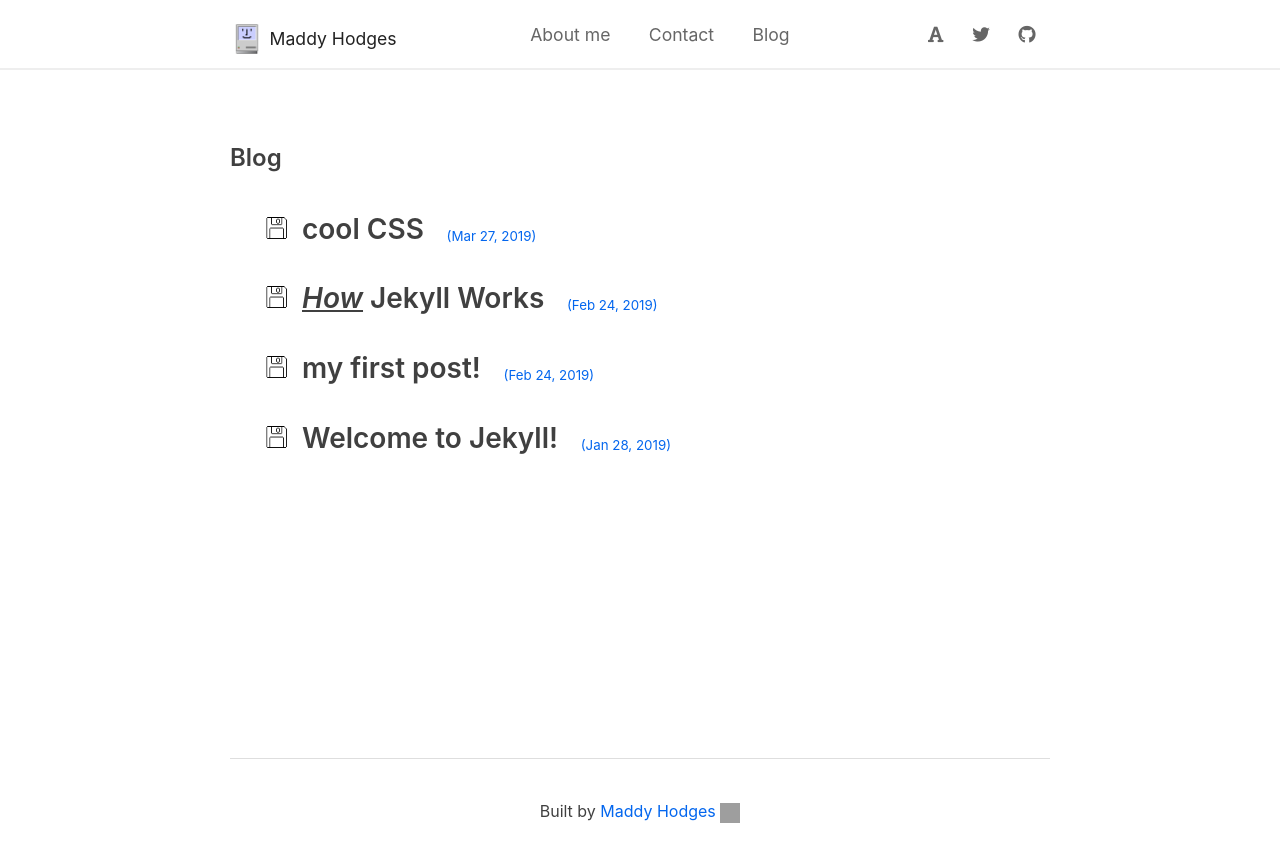
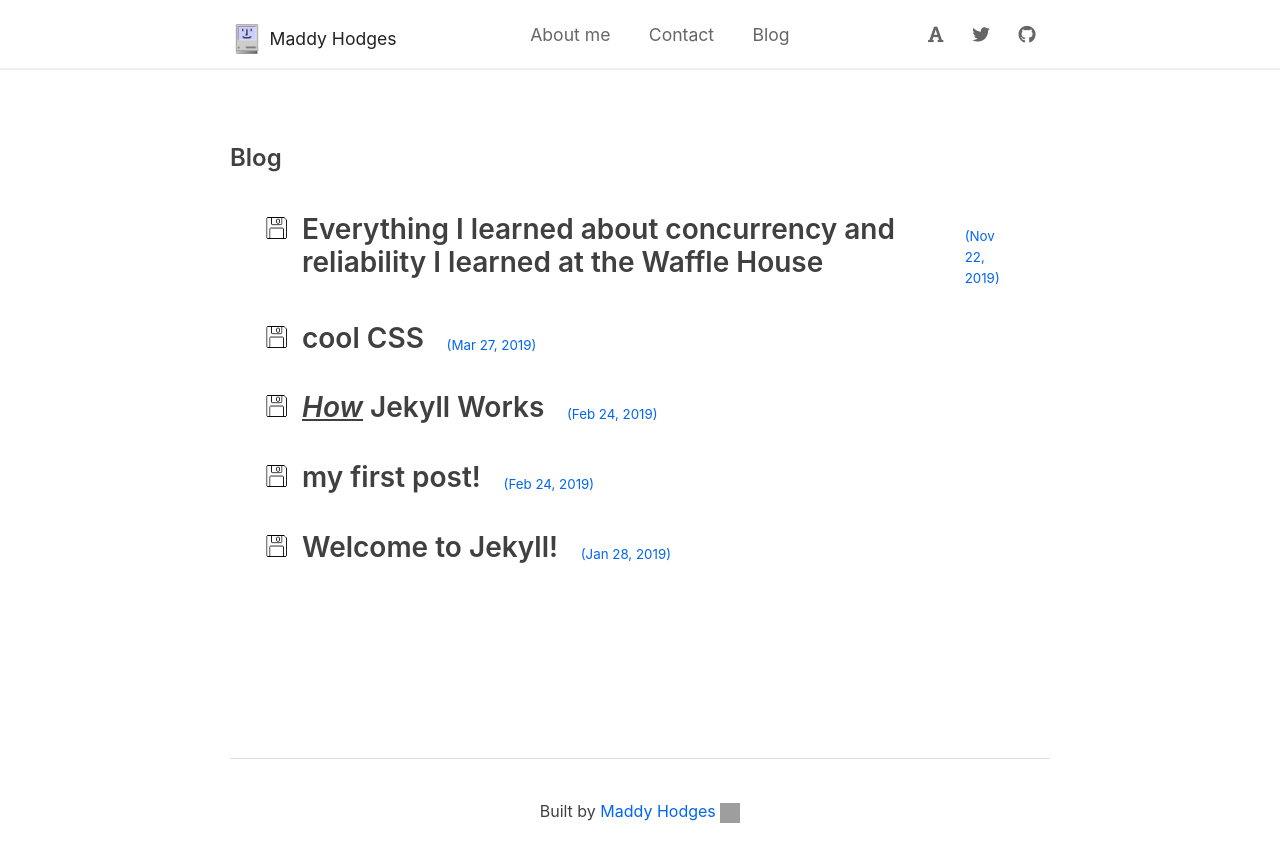
Before and after one commit to Mfhodges/mfhodges.github.io, a Jekyll site: the page built from blog/index.html, in a window 1280 px wide. Shown: the top 862 px of the page. Built offline with Jekyll 4.4.1, drawn with Linux system fonts in a browser that asks for light colours; nearby versions of some CDN libraries; some web fonts are replaced; grey boxes are pictures that could not be loaded.

Commit message:
slight color change and link for new post

```diff
--- /dev/null
+++ b/_posts/2019-11-22-concurrency-and-reliability.md
@@ -0,0 +1,11 @@
+---
+layout: post
+title:  "Everything I learned about concurrency and reliability I learned at the Waffle House"
+date:   2019-11-22 16:01:57 -0500
+categories: test
+icon: floppydisk
+---
+
+
+
+[video](https://www.youtube.com/watch?list=PLowiotp394WRHM64ohFRtoPtAWEZ9QqJ-&v=Xty-gzzIkBc&feature=emb_logo)
--- a/_sass/components/_layout.scss
+++ b/_sass/components/_layout.scss
@@ -140,8 +140,8 @@
 }
 .post:hover{
   text-decoration:None;
-  background-color: #f6f6f6;
-  border:3px solid #f5d061;
+  /*background-color: #fff;#f6f6f6;*/
+  border:3px solid #efdb96;/*#f5d061;*/
   border-radius:5px;
 }
 .post-title h3 {
```
